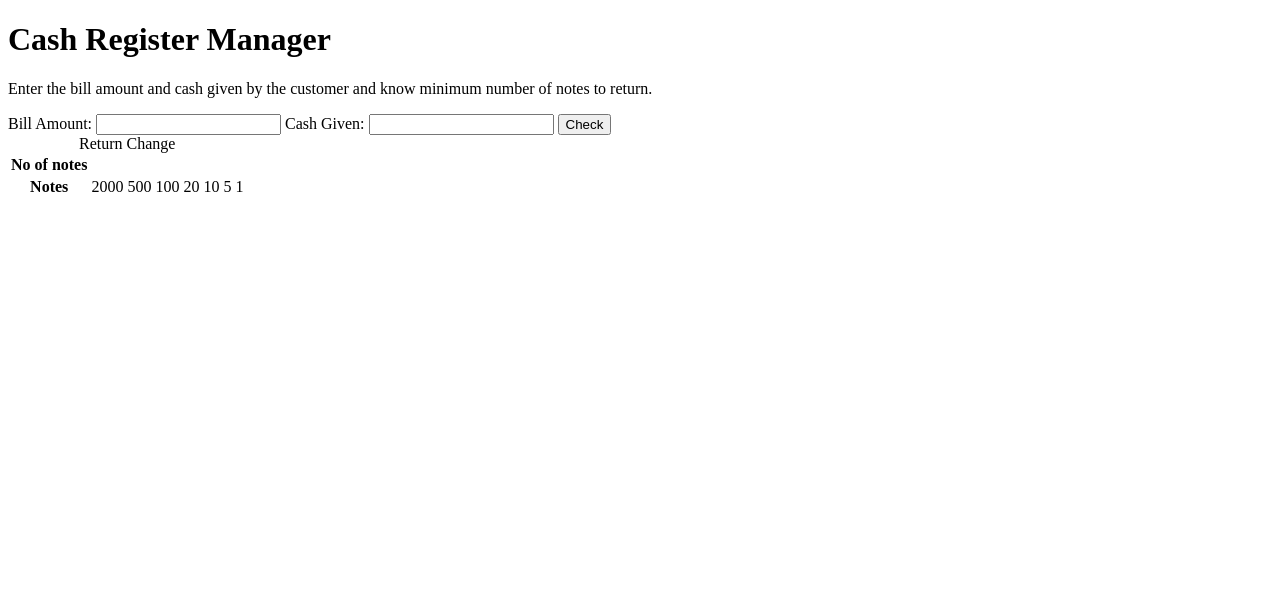
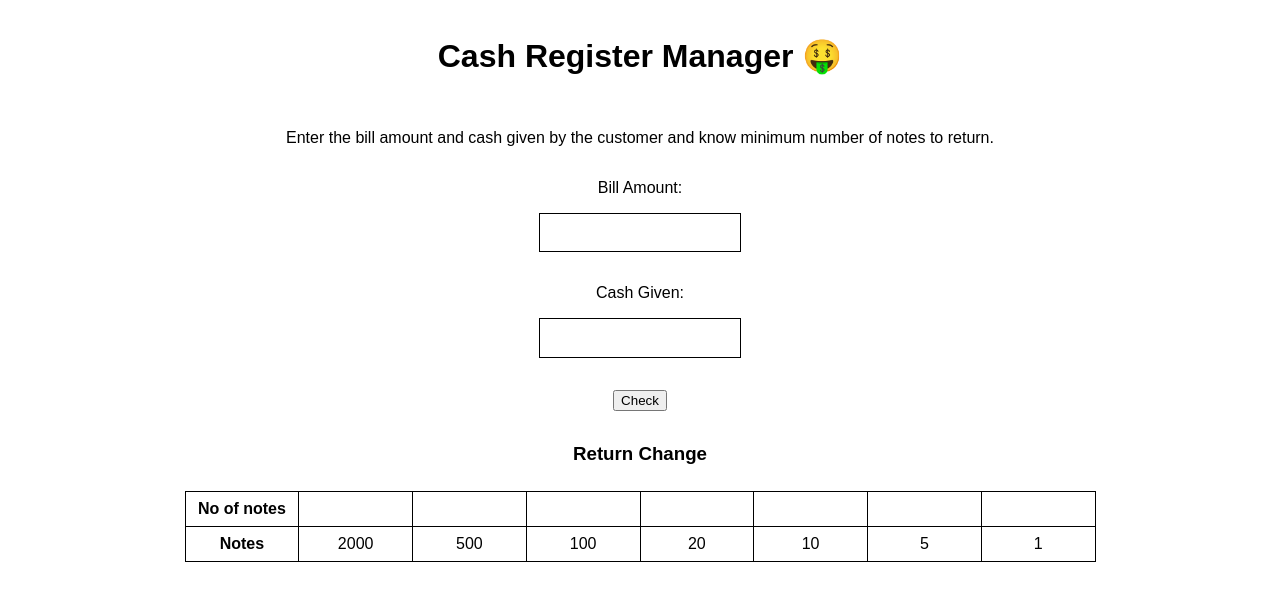
Before and after one commit to aritrabarik/neoG.camp-lesson-Six-markTen, a plain HTML site: page index.html in a window 1280 px wide. Drawn offline with Linux system fonts and the light colour scheme.

Commit message:
styling update

```diff
--- a/index.html
+++ b/index.html
@@ -9,7 +9,7 @@
   </head>
   <body>
     <div id="container">
-      <h1 class="heading">Cash Register Manager</h1>
+      <h1 class="heading">Cash Register Manager 🤑</h1>
       <p class="description">
         Enter the bill amount and cash given by the customer and know minimum
         number of notes to return.
@@ -21,9 +21,7 @@
       <button id="check-btn">Check</button>
       <p id="error-msg"></p>
       <table>
-        <caption>
-          Return Change
-        </caption>
+        <h3>Return Change</h3>
         <tr>
           <th>No of notes</th>
           <td class="no-of-notes"></td>
--- a/style.css
+++ b/style.css
@@ -0,0 +1,79 @@
+* {
+  font-family: sans-serif;
+}
+
+.container {
+  text-align: center;
+}
+
+.heading,
+.description {
+  text-align: center;
+  padding: 1rem;
+}
+
+#bill-amt,
+#cash-amt {
+  display: block;
+  margin-bottom: 2rem;
+  margin-right: auto;
+  margin-left: auto;
+  border: 0.5px solid black;
+  padding: 0.7rem;
+}
+
+label {
+  display: block;
+  text-align: center;
+  margin: 1rem;
+}
+
+input {
+  display: block;
+  margin-right: auto;
+  margin-left: auto;
+}
+
+#check-btn {
+  display: block;
+  margin-top: 2rem;
+  margin-right: auto;
+  margin-left: auto;
+}
+
+#error-msg {
+  text-align: center;
+  padding: 1rem;
+}
+
+h3 {
+  text-align: center;
+  padding: 0.5rem;
+  margin-top: 1.5rem;
+}
+
+table,
+th,
+td {
+  border: 0.5px solid;
+}
+
+table {
+  border-collapse: collapse;
+  margin-left: auto;
+  margin-right: auto;
+}
+
+th {
+  height: 2rem;
+}
+
+td {
+  text-align: center;
+}
+
+table tr th,
+table tr td {
+  width: 10%;
+  word-break: break-all;
+}
```
